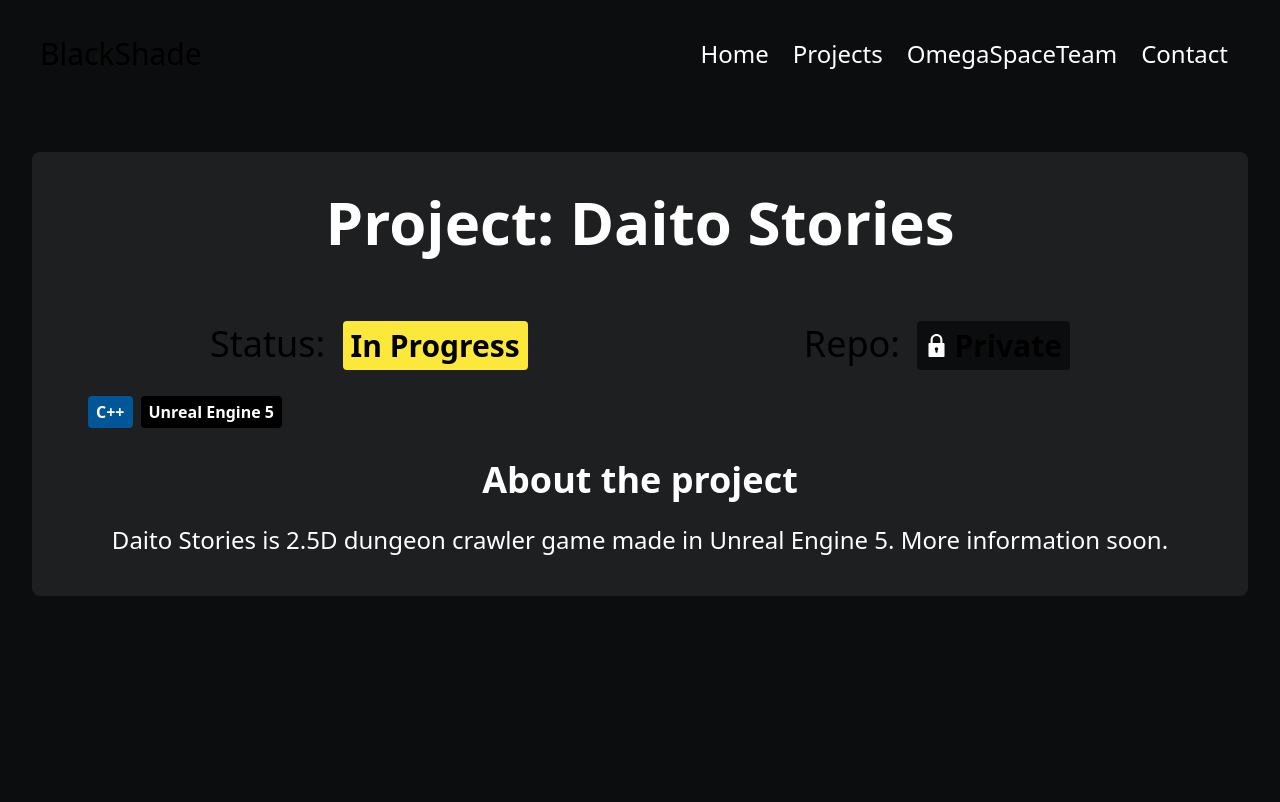
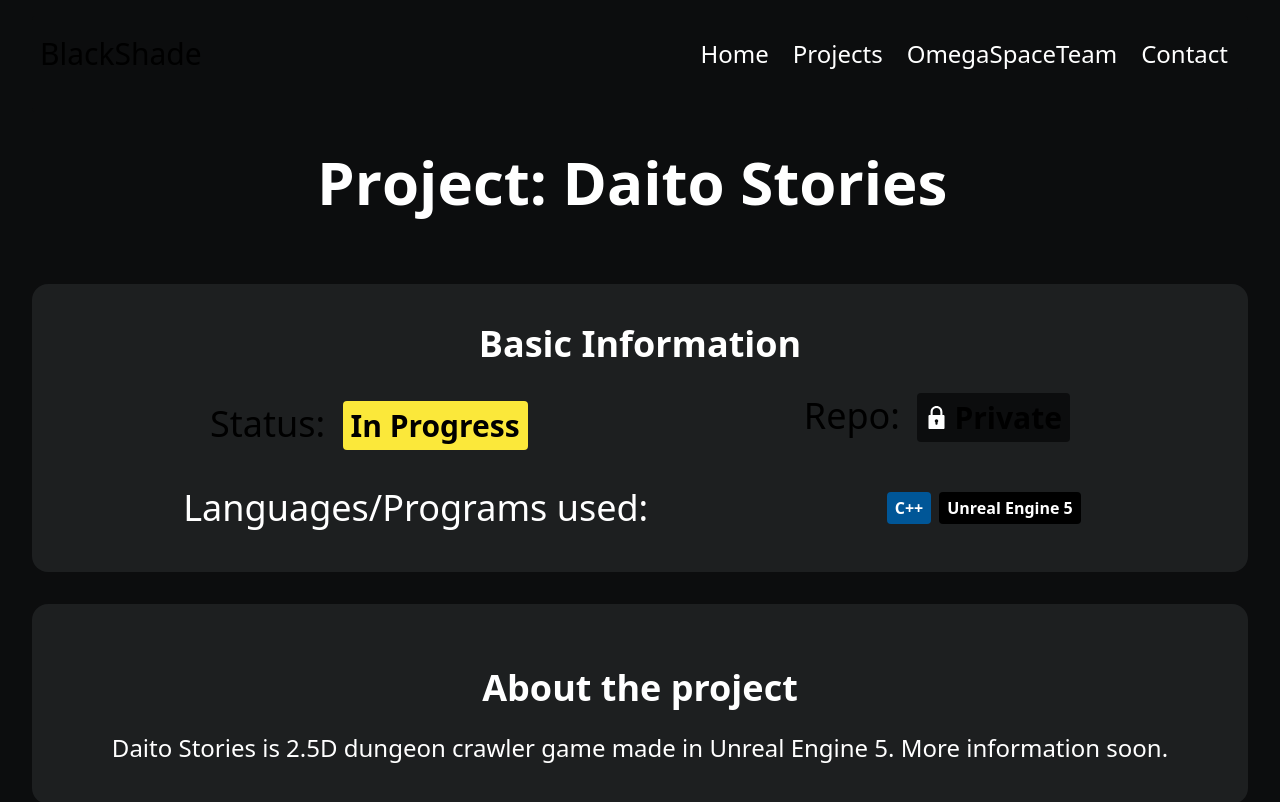
Before and after one commit to BlackShadeOSS/blackshade-website, a Next.js app: page /projects/daitostories in a window 1280 px wide. Shown: the top 802 px of the page. Built offline with nearby package versions, Linux system fonts and the light colour scheme.

Commit message:
I have css even more

```diff
--- a/app/components/languagesUsed.tsx
+++ b/app/components/languagesUsed.tsx
@@ -69,7 +69,7 @@ const languageClassDiv = {};
 
 export default function Languages({ languages }: LanguagesProps) {
     return (
-        <div className="flex gap-2 px-4 py-2 overflow-x-hidden">
+        <div className="flex gap-2 px-4 py-2 overflow-x-hidden h-fit">
             {languages &&
                 languages.map((lang) => (
                     <div
--- a/app/projects/daitostories/page.tsx
+++ b/app/projects/daitostories/page.tsx
@@ -5,29 +5,45 @@ import { motion } from "framer-motion";
 import Status from "@/app/components/status";
 import Repo from "@/app/components/repo";
 import Languages from "@/app/components/languagesUsed";
+import { AnimatedText } from "@/app/components/textTyper";
 
 export default function Page() {
     return (
         <div className="flex w-full flex-col gap-12 pb-8">
-            <motion.section
-                initial={{ opacity: 0 }}
-                animate={{ opacity: 1 }}
-                transition={{ duration: 1.5 }}
-                className="flex flex-col gap-8 mt-10"
-                id="project"
-            >
-                <div className="bg-ashgrey rounded-lg p-10 h-fit">
-                    <h2 className="text-5xl text-center font-bold text-white lg:text-6xl mb-10">
-                        Project: Daito Stories
+            <section className="flex flex-col gap-8 mt-10" id="project">
+                <span className="text-5xl text-center font-bold text-white lg:text-6xl mb-10">
+                    <AnimatedText
+                        text="Project: Daito Stories"
+                        once
+                        speed={0.125}
+                    />
+                </span>
+                <motion.div
+                    initial={{ opacity: 0, x: -100 }}
+                    animate={{ opacity: 1, x: 0 }}
+                    transition={{ duration: 0.75, delay: 0.25 }}
+                    className="bg-ashgrey rounded-2xl p-10 h-fit"
+                >
+                    <h2 className="text-3xl text-center font-bold text-white lg:text-4xl">
+                        Basic Information
                     </h2>
-                    {/* <h2 className="text-3xl text-center font-bold text-white lg:text-4xl">
-                        Basic Information
-                    </h2> */}
-                    <div className="flex flex-col lg:flex-row justify-around">
+                    <div className="flex flex-col lg:flex-row justify-around items-center">
                         <Status status="inprogress" size="lg" />
                         <Repo repo="" size="lg" />
                     </div>
-                    <Languages languages={["cpp", "ue5"]} />
+                    <div className="flex flex-col lg:flex-row justify-around items-center mt-6">
+                        <h3 className="text-3xl text-white lg:text-4xl">
+                            Languages/Programs used:
+                        </h3>
+                        <Languages languages={["cpp", "ue5"]} />
+                    </div>
+                </motion.div>
+                <motion.div
+                    initial={{ opacity: 0, x: -100 }}
+                    animate={{ opacity: 1, x: 0 }}
+                    transition={{ duration: 0.75, delay: 0.75 }}
+                    className="bg-ashgrey rounded-2xl p-10 h-fit"
+                >
                     <h3 className="text-3xl text-center font-bold text-white lg:text-4xl mt-6">
                         About the project
                     </h3>
@@ -35,8 +51,8 @@ export default function Page() {
                         Daito Stories is 2.5D dungeon crawler game made in
                         Unreal Engine 5. More information soon.
                     </p>
-                </div>
-            </motion.section>
+                </motion.div>
+            </section>
         </div>
     );
 }
```
